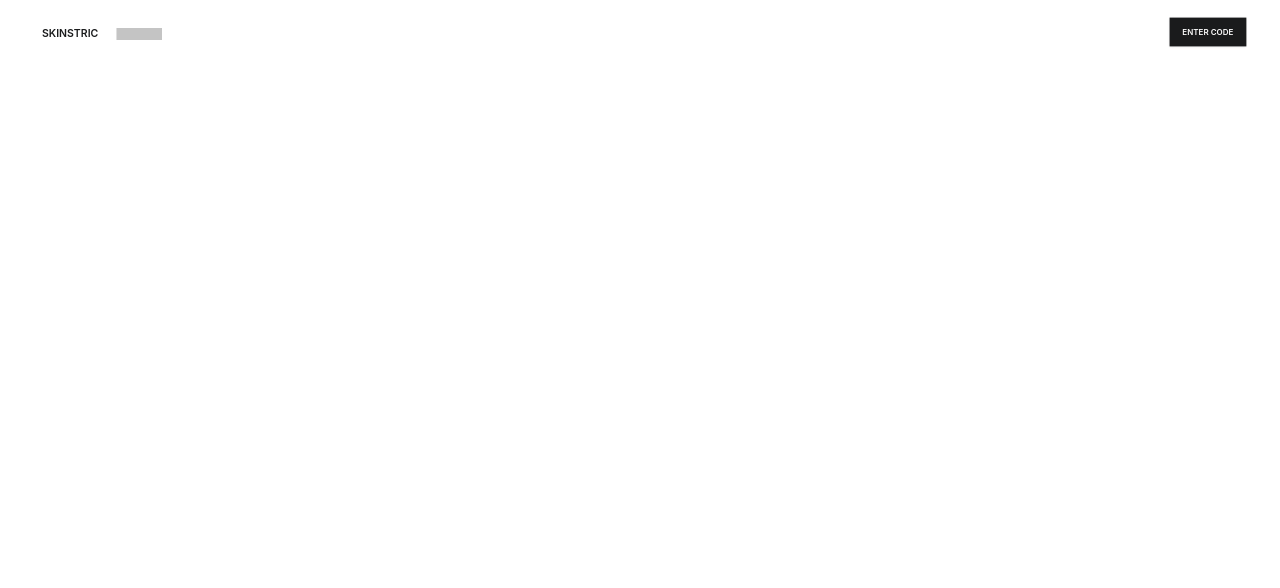
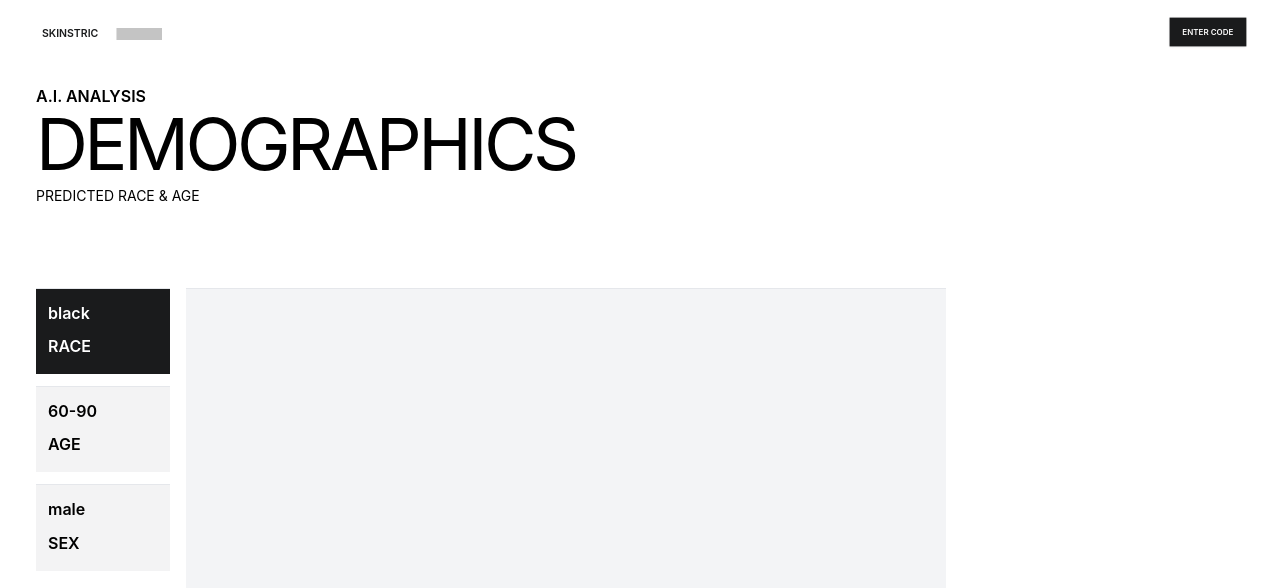
Before and after one commit to DonteCarter11/skinstric-inernship, a React (Create React App) app: page /demographics in a window 1280 px wide. Shown: the top 588 px of the page. Built offline with nearby package versions, Linux system fonts and the light colour scheme; grey boxes are pictures that could not be loaded.

Commit message:
demographics page adding content and tailwind css

```diff
--- a/src/Pages/Demographics.jsx
+++ b/src/Pages/Demographics.jsx
@@ -1,11 +1,50 @@
-import React from 'react'
+import React from "react";
 
 const Demographics = () => {
   return (
     <div>
+      <div className="h-screen md:h-[90vh] flex flex-col md:mt-5">
+        <div className="flex-1 w-full bg-white md:overflow-hidden overflow-auto">
+          <div className="md:h-full max-w-full mx-5 px-4 md:px-auto flex flex-col">
+            <div className="text-start ml-4 mb-4 md:mb-10 md:ml-0 ">
+              <h2 className="text-base md:text-base font-semibold mb-1 leading-[24px] uppercase">
+                A.I. Analysis
+              </h2>
+              <h3 className="text-4xl md:text-[72px] font-normal leading-[64px] tracking-tighter uppercase">
+                Demographics
+              </h3>
+              <h4 className="text-sm mt-2 leading-[24px] uppercase">
+                Predicted Race & Age
+              </h4>
+            </div>
+            <div className="grid md:grid-cols-[1.5fr_8.5fr_3.15fr] gap-4 mt-10 mb-40 md:gap-4 pb-0 md:pb-0 md:mb-0">
+              <div className="bg-white-100 space-y-3 md:flex md:flex-col h-[62%]">
+                <div className="p-3 cursor-pointer  bg-[#1A1B1C] text-white hover:bg-black flex-1 flex flex-col justify-between hover:bg-[#E1E1E2] border-t">
+                  <p className="text-base font-semibold">black</p>
+                  <h4 className="text-base font-semibold mb-1">
+                    RACE
+                  </h4>
+                </div>
+                <div className="p-3 cursor-pointer  bg-[#F3F3F4] flex-1 flex flex-col justify-between hover:bg-[#E1E1E2] border-t">
+                  <p className="text-base font-semibold">60-90</p>
+                  <h4 className="text-base font-semibold mb-1">
+                    AGE
+                  </h4>
+                </div>
+                <div className="p-3 cursor-pointer  bg-[#F3F3F4] flex-1 flex flex-col justify-between hover:bg-[#E1E1E2] border-t">
+                  <p className="text-base font-semibold">male</p>
+                  <h4 className="text-base font-semibold mb-1">
+                    SEX
+                  </h4>
+                </div>
+              </div>
+              <div className="relative bg-gray-100 p-4 flex flex-col items-center justify-center md:h-[57vh] md:border-t"></div>
+            </div>
+          </div>
+        </div>
+      </div>
+    </div>
+  );
+};
 
-    </div>
-  )
-}
-
-export default Demographics
+export default Demographics;
```
